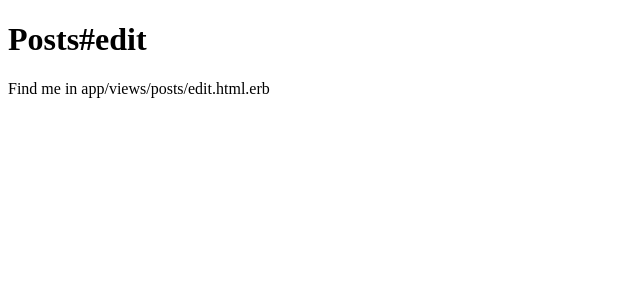
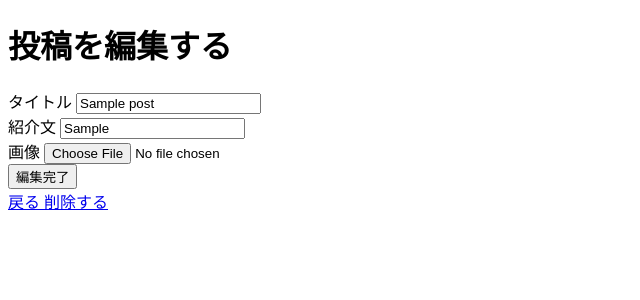
Before and after one commit to sumika6211/hiroshimap, a Rails app: page /posts/1/edit in a window 1280 px wide. Shown: the part 157-457 px from the top of the page, without its empty margins (0-640 px from the left). Run offline with Rails 7, Linux system fonts and the light colour scheme; a user stored in the database is signed in; tables that the repository leaves empty hold one stand-in row (values such as "Sample post"); style sheets or scripts are compiled from the project's sources.

Commit message:
[Finish]投稿機能

```diff
--- a/app/controllers/posts_controller.rb
+++ b/app/controllers/posts_controller.rb
@@ -10,7 +10,7 @@ class PostsController < ApplicationController
       flash[:notice] = "You have created post successfully."
       redirect_to post_path(@post.id)
     else
-      render :new_post_path
+      render :new
     end
   end
 
@@ -22,6 +22,26 @@ class PostsController < ApplicationController
   end
 
   def edit
+    @post = Post.find(params[:id])
+    unless @post.user == current_user
+      redirect_to post_path(params[:id])
+    end
+  end
+
+  def update
+    @post = Post.find(params[:id])
+    if @post.update(post_params)
+      flash[:notice] = "You have updated post successfully."
+      redirect_to post_path(@post.id)
+    else
+      render :edit
+    end
+  end
+
+  def destroy
+    @post = Post.find(params[:id])
+    @post.destroy
+    redirect_to root_path
   end
 
   private
--- a/app/controllers/users_controller.rb
+++ b/app/controllers/users_controller.rb
@@ -1,6 +1,7 @@
 class UsersController < ApplicationController
   def show
     @user = User.find(params[:id])
+    @posts = @user.posts
     if @user.email == 'guest@example.com'
       redirect_to root_path
     end
--- a/app/views/posts/edit.html.erb
+++ b/app/views/posts/edit.html.erb
@@ -1,2 +1,29 @@
-<h1>Posts#edit</h1>
-<p>Find me in app/views/posts/edit.html.erb</p>
+<h1>投稿を編集する</h1>
+
+<%= form_with model: @post, url: post_path, method: :patch do |f| %>
+  <div class = "field">
+    <%= f.label :"タイトル" %>
+    <%= f.text_field :name %>
+  </div>
+
+  <div class = "field">
+    <%= f.label :"紹介文" %>
+    <%= f.text_field :introduction %>
+  </div>
+
+  <div class = "field">
+    <%= f.label :"画像" %>
+    <%= f.file_field :image, accept: "image/*" %>
+  </div>
+
+  <div class = "actions">
+    <%= f.submit "編集完了" %>
+  </div>
+<% end %>
+
+<%= link_to post_path(@post.id) do %>
+  戻る
+<% end %>
+<%= link_to post_path(@post.id), method: :delete, "data-confirm" => "本当に削除しますか？" do %>
+  削除する
+<% end %>
```
Also changed, not shown: app/views/posts/show.html.erb (+8 -0 lines), app/views/users/show.html.erb (+13 -0 lines).
